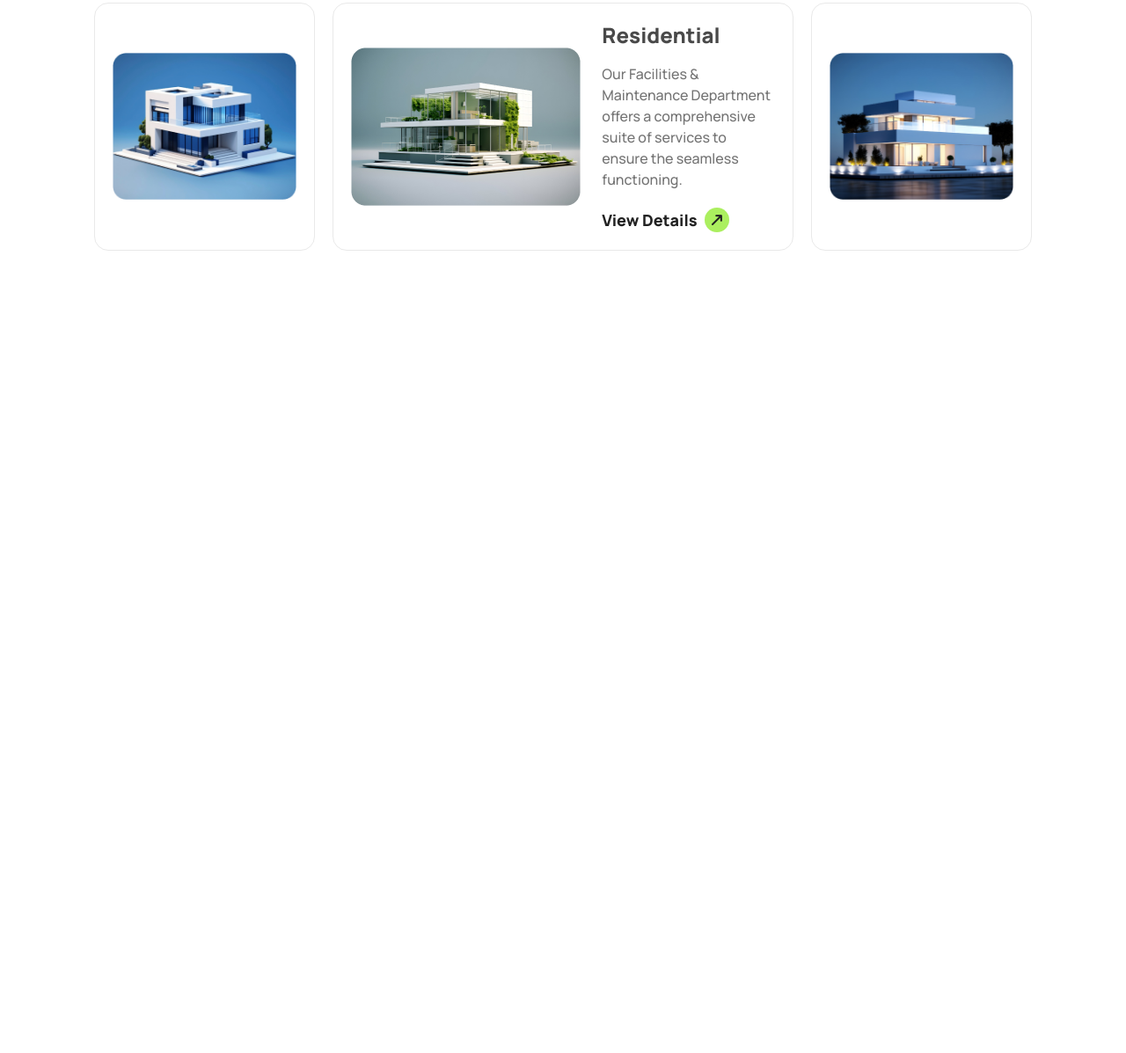
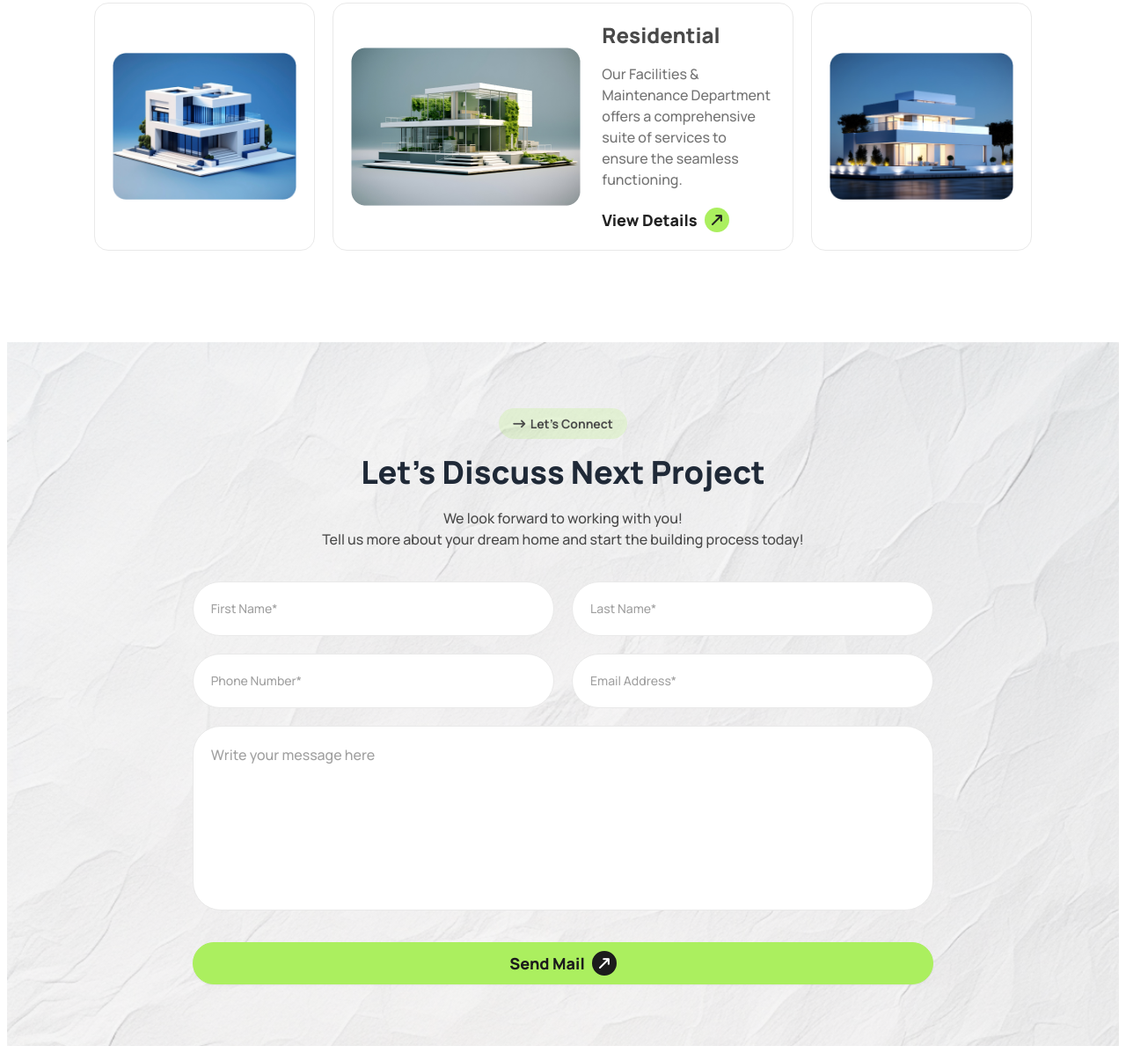
Before and after one commit to mehrabrahat/building-dreams, a plain HTML site: page index.html in a window 1280 px wide. Shown: the part 2654-3851 px from the top of the page at 88% size. Before the commit the page ends 3035 px from the top, so only its background shows below. Drawn offline with nearby package versions, Linux system fonts and the light colour scheme.

Commit message:
added Let's Connect Section

```diff
--- a/index.html
+++ b/index.html
@@ -338,6 +338,78 @@
             </div>
         </section>
         <!-- Our Latest Portfolio Section ends -->
+
+        <!-- Lets Connect Section starts -->
+        <section
+            style="background: linear-gradient(rgba(242, 242, 242, 0.50), rgba(242, 242, 242, 0.50)), url(images/bg.jpg); background-repeat: no-repeat; background-size: cover;"
+            class="border-white border-[4px] lg:border-8">
+
+            <div class="w-[90%] mx-auto pb-8 pt-8 lg:pt-20 lg:pb-14 lg:w-2/3">
+
+
+                <div class="text-center">
+                    <h3 class="text-gray-secondary text-sm font-bold bg-category-bg rounded-3xl inline w-fit px-4 py-2">
+                        <i class="fa-solid fa-arrow-right-long">
+                        </i>&nbsp Let's Connect
+                    </h3>
+                    <h1 class="text-2xl lg:text-4xl font-extrabold mt-6 mb-4 lg:mb-5">Let's Discuss Next Project</h1>
+                    <p
+                        class="w-full lg:w-2/3 mx-auto text-gray-secondary text-sm lg:text-base font-medium pb-6 lg:pb-9">
+                        We look forward to working with you! <br>
+                        Tell us more about your dream home and start the building process today!</p>
+                </div>
+
+                <div class="flex flex-col lg:grid grid-cols-2 grid-rows-6 gap-5">
+
+                    <!-- First Name -->
+                    <div>
+                        <input
+                            class="placeholder-[#A0A0A0] border border-1 border-[#E9E9E9] w-full text-sm font-medium outline-none p-5 rounded-[64px]"
+                            type="text" placeholder="First Name*">
+                    </div>
+
+                    <!-- Last Name -->
+                    <div>
+                        <input
+                            class="placeholder-[#A0A0A0] border border-1 border-[#E9E9E9] w-full text-sm font-medium outline-none p-5 rounded-[64px]"
+                            type="text" placeholder="Last Name*">
+                    </div>
+
+                    <!-- Phone Number -->
+                    <div>
+                        <input
+                            class="placeholder-[#A0A0A0] border border-1 border-[#E9E9E9] w-full text-sm font-medium outline-none p-5 rounded-[64px]"
+                            type="text" placeholder="Phone Number*">
+                    </div>
+
+                    <!-- Email Address -->
+                    <div>
+                        <input
+                            class="placeholder-[#A0A0A0] border border-1 border-[#E9E9E9] w-full text-sm font-medium outline-none p-5 rounded-[64px]"
+                            type="text" placeholder="Email Address*">
+                    </div>
+
+                    <!-- Write your message here -->
+                    <div class="col-span-2 row-span-3">
+                        <textarea
+                            class="placeholder-[#A0A0A0] border border-1 border-[#E9E9E9] w-full placeholder:font-medium font-medium outline-none p-5 rounded-[32px] resize-none"
+                            name="" id="" rows="7" cols="92" placeholder="Write your message here"></textarea>
+                    </div>
+
+                    <!-- Send Mail -->
+                    <a
+                        class="btn col-span-2 w-full lg:px-5 rounded-full border border-1 border-btn-color-full bg-btn-color-full text-btn-primary font-extrabold text-lg">Send
+                        Mail
+                        <i
+                            class="fa-solid fa-arrow-right-long text-white rounded-full w-7 h-7 flex justify-center items-center text-base -rotate-45 bg-btn-primary">
+                        </i>
+                    </a>
+
+                </div>
+            </div>
+
+        </section>
+        <!-- Lets Connect Section ends -->
     </main>
 </body>
 
```
